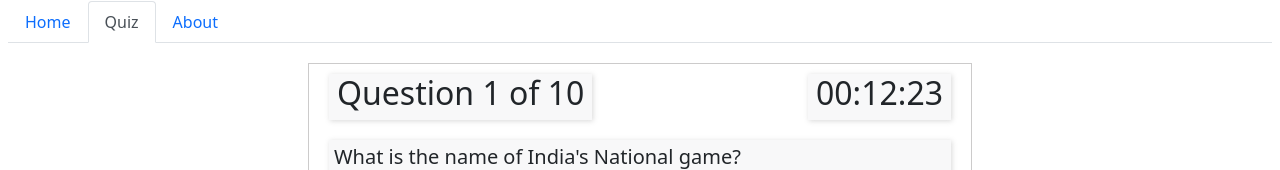
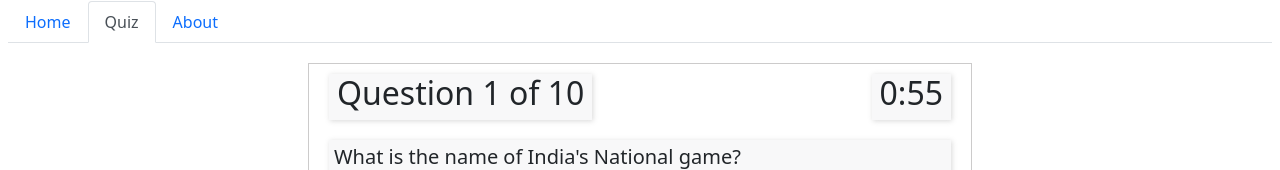
Before and after one commit to kunalvirmani98/quizzo, a React (Create React App) app: page /quiz in a window 1280 px wide. Shown: the part 159-329 px from the top of the page. Built offline with nearby package versions, Linux system fonts and the light colour scheme; no server answers.

Commit message:
added timer component

```diff
--- a/src/quiz.js
+++ b/src/quiz.js
@@ -2,6 +2,7 @@ import React from 'react';
 import './App.css';
 import InputComponent from './inputComponent.js';
 import MyReactModal from './reactModal';
+import Timer from './timer.js';
 
 class Quiz extends React.Component {
     constructor(props) {
@@ -93,7 +94,6 @@ class Quiz extends React.Component {
 
             this.setState({ counter: counter + 1, score: score, activeRadioVal: null });
         }
-
     }
 
     render() {
@@ -105,7 +105,7 @@ class Quiz extends React.Component {
             <div className="body-container border-custom">
                 <div className="d-flex justify-content-between">
                     <div className="bg-secondary-custom text-center px-2 box-shadow-custom"><h2>Question {this.state.counter + 1} of 10</h2></div>
-                    <div className="bg-secondary-custom text-center px-2 box-shadow-custom"><h2>00:12:23</h2></div>
+                    <Timer />
                 </div>
                 <div className="question-box box-shadow-custom bg-secondary-custom "><h5>{queries[counter].question}</h5></div>
                 <br />
--- /dev/null
+++ b/src/timer.js
@@ -0,0 +1,59 @@
+import React from 'react';
+
+class Timer extends React.Component {
+    constructor() {
+        super();
+        this.state = {
+            _time: {
+                mm: 1,
+                sec: 0,
+            },
+            timerOn: true,
+        };
+        this.interval = null;
+    }
+
+    componentDidMount() {
+        if (this.state.timerOn) {
+            this.interval = setInterval(() => {
+                let __time = this.findMinuteAndSeconds(this.state._time);
+                // Uncaught Exception
+                if (__time != null) {
+                    this.setState({ _time: __time, timerOn: true });
+                }
+            }, 1000);
+        }
+    }
+
+    componentDidUpdate() {
+    }
+
+    findMinuteAndSeconds(_time) {
+        let changedTime = _time;
+        if (changedTime.mm === 0 && changedTime.sec === 0) {
+            clearInterval(this.interval);
+            return null;
+        }
+        if (changedTime.sec === 0) {
+            changedTime.sec = 59;
+            changedTime.mm = changedTime.mm - 1;
+        } else {
+            changedTime.sec = changedTime.sec - 1;
+        }
+        return changedTime;
+    }
+
+    componentWillUnmount() {
+        clearInterval(this.interval);
+    }
+
+    render() {
+        return (
+            <div className="bg-secondary-custom text-center px-2 box-shadow-custom">
+                <h2>{this.state._time.mm + ":" + this.state._time.sec}</h2>
+            </div>
+        )
+    }
+}
+
+export default Timer;
```
